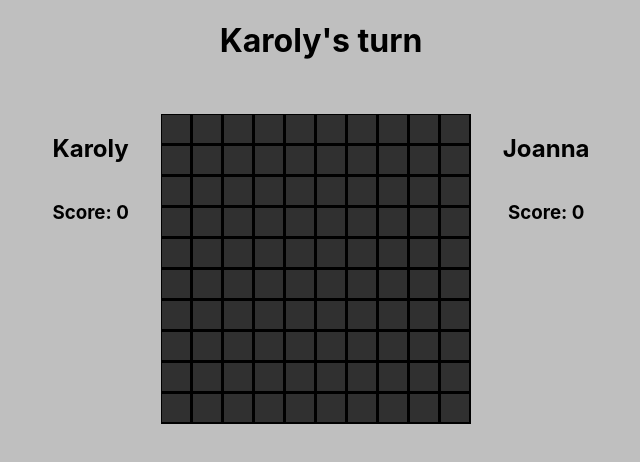
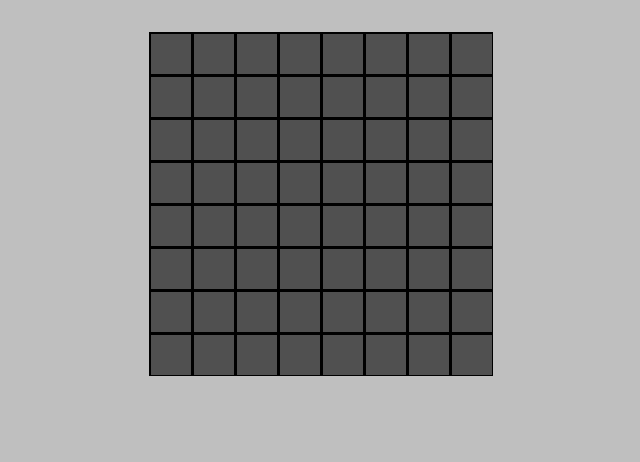
Before and after one commit to Karoly-Git/amoba, a React (Create React App) app: page / in a window 1280 px wide. Shown: the top 462 px of the page, without its empty margins (319-959 px from the left). Built offline with nearby package versions, Linux system fonts and the light colour scheme.

Commit message:
Fixing checkWin function error, deleting other branches

```diff
--- a/src/App.js
+++ b/src/App.js
@@ -1,238 +1,106 @@
 import React, { useState } from 'react';
 import './css/App.css'
 
-const GRID_WIDTH = 10;
-const GRID_HEIGHT = 10;
-const P1_COLOR = 'yellow';
-const P2_COLOR = 'red';
+const GRID_WIDTH = 8;
+const GRID_HEIGHT = 8;
+const P1_COLOR = 'red';
+const P2_COLOR = 'blue';
 const WIN_LIMIT = 3;
 
 function App() {
-  let rows = new Array(GRID_HEIGHT).fill(null);
-  let cols = new Array(GRID_WIDTH).fill(null);
 
-  const [player, setPlayer] = useState(1);
-  const [names, setNames] = useState({ nameOne: 'Karoly', nameTwo: 'Joanna' });
-  const [scores, setScores] = useState({ playerOne: 0, playerTwo: 0 });
+  const [activePlayer, setActivePlayer] = useState(1);
 
-  const [grid, setGrid] = useState(Array.from({ length: GRID_HEIGHT }, () => new Array(GRID_WIDTH).fill(null)));
+  // Step-1, generate table
+  // Step-2: Generate board
+  // Step-3: Click handling
+  // Step-4: Check if there is winner
+
+  // #1
+  const [table, setTable] = useState(new Array(GRID_HEIGHT).fill().map(() => new Array(GRID_WIDTH).fill(0)));
+
+  //console.table(table);
+
+  // #4
+  const checkWin = (coordinateX, coordinateY, player) => {
+    let countHorizontal = 0;
+    let countVertical = 0;
+
+    let x = coordinateX;
+    let y = coordinateY;
+
+    // Horizontal check
+    while (table[y][x] === player) {
+      x++;
+      countHorizontal++;
+    }
+
+    x = coordinateX - 1;
+    while (table[y][x] === player) {
+      x--;
+      countHorizontal++;
+    }
+
+    // Vertical check
+    y = coordinateY;
+    while (table[y] && table[y][coordinateX] === player) {
+      y++;
+      countVertical++;
+    }
+
+    y = coordinateY - 1;
+    while (table[y] && table[y][coordinateX] === player) {
+      y--;
+      countVertical++;
+    }
+
+    console.log('----------------', 'Horizontal:', countHorizontal, 'Vertical:', countVertical);
+  };
 
 
-  function winnerCheckHorizontal(coordinateX, coordinateY, playerNumber, gridWidth = GRID_WIDTH, winLimit = WIN_LIMIT) {
-    let count = 0;
-    let y = coordinateY;
-    // Right check
-    for (let x = coordinateX; x < gridWidth; x++) {
-      if (grid[y][x] === playerNumber) {
-        count++;
-      } else {
-        break;
-      }
+  // #3
+  const handleClick = (e) => {
+    let childId = e.target.getAttribute('data-child-id');
+    let child = document.getElementById(`${childId}`);
+
+    // Get position in the table
+    let x = Number(childId[0]);
+    let y = Number(childId[1]);
+    //console.log(x, y);
+    if (table[y][x] !== 0) {
+      console.log('Sorry, cannot chose this!')
+    } else {
+      child.style.display = 'flex';
+      child.style.backgroundColor = activePlayer === 1 ? P1_COLOR : P2_COLOR;
+      setActivePlayer(oldPlayer => oldPlayer === 1 ? 2 : 1);
+
+      // Clone new table
+      let newTable = [...table];
+      newTable[y][x] = activePlayer === 1 ? 1 : 2;
+      //console.table(newTable);
+      // Set table
+      setTable(oldTable => oldTable = [...newTable]);
+
+      //console.table(newTable);
+
+      checkWin(x, y, activePlayer);
     }
-    if (count >= winLimit) {
-      console.log(`Player-${playerNumber} won!`);
-      let newScores = { ...scores };
-      if (playerNumber === 1) {
-        newScores.playerOne++;
-      }
-      if (playerNumber === 2) {
-        newScores.playerTwo++;
-      }
-      setScores(oldScores => oldScores = { ...newScores });
-      //console.log(newScores);
-      return;
-    }
-
-    // Left check
-    for (let x = coordinateX - 1; x >= 0; x--) {
-      if (grid[y][x] === playerNumber) {
-        count++;
-      } else {
-        break;
-      }
-    }
-    if (count >= winLimit) {
-      console.log(`Player-${playerNumber} won!`);
-      let newScores = { ...scores };
-      if (playerNumber === 1) {
-        newScores.playerOne++;
-      }
-      if (playerNumber === 2) {
-        newScores.playerTwo++;
-      }
-      setScores(oldScores => oldScores = { ...newScores });
-      //console.log(newScores);
-      return;
-    }
-  }
-
-  function winnerCheckVertical(coordinateX, coordinateY, playerNumber, gridWidth = GRID_WIDTH, winLimit = WIN_LIMIT) {
-    let count = 0;
-    let x = coordinateX;
-    // Up check
-    for (let y = coordinateY; y >= 0; y--) {
-      if (grid[y][x] === playerNumber) {
-        count++;
-      } else {
-        break;
-      }
-    }
-    if (count >= winLimit) {
-      console.log(`Player-${playerNumber} won!`);
-      return;
-    }
-
-    // Down check
-    for (let y = coordinateY + 1; y < GRID_HEIGHT; y++) {
-      if (grid[y][x] === playerNumber) {
-        count++;
-      } else {
-        break;
-      }
-    }
-    if (count >= winLimit) {
-      console.log(`Player-${playerNumber} won!`);
-      return;
-    }
-  }
-
-  function winnerCheckDiagonal(coordinateX, coordinateY, playerNumber, gridWidth = GRID_WIDTH, winLimit = WIN_LIMIT) {
-    let count = 0;
-    let x = coordinateX;
-    let y = coordinateY;
-    // Up-Right
-    while (x < GRID_WIDTH && y >= 0) {
-      if (grid[y][x] === playerNumber) {
-        count++;
-      } else {
-        break;
-      }
-      if (count >= winLimit) {
-        console.log(`Player-${playerNumber} won!`);
-        return;
-      }
-      x++;
-      y--;
-    }
-    // Down-Left
-    x = coordinateX - 1;
-    y = coordinateY + 1;
-    while (x >= 0 && y < GRID_HEIGHT) {
-      if (grid[y][x] === playerNumber) {
-        count++;
-      } else {
-        break;
-      }
-      if (count >= winLimit) {
-        console.log(`Player-${playerNumber} won!`);
-        return;
-      }
-      x--;
-      y++;
-    }
-    // Up-Left
-    x = coordinateX - 1;
-    y = coordinateY - 1;
-    while (x >= 0 && y >= 0) {
-      if (grid[y][x] === playerNumber) {
-        count++;
-      } else {
-        break;
-      }
-      if (count >= winLimit) {
-        console.log(`Player-${playerNumber} won!`);
-        return;
-      }
-      x--;
-      y--;
-    }
-    // Down-Right
-    x = coordinateX + 1;
-    y = coordinateY + 1;
-    while (x < GRID_WIDTH && y < GRID_HEIGHT) {
-      if (grid[y][x] === playerNumber) {
-        count++;
-      } else {
-        break;
-      }
-      if (count >= winLimit) {
-        console.log(`Player-${playerNumber} won!`);
-        return;
-      }
-      x++;
-      y++;
-    }
-
-  }
-
-  const handleClick = (e) => {
-    const x = parseInt(e.target.getAttribute('data-x'));
-    const y = parseInt(e.target.getAttribute('data-y'));
-
-    if (grid[y][x] === null) {
-      const newGrid = [...grid];
-      newGrid[y][x] = player;
-      setGrid(newGrid);
-    }
-
-    //console.table(grid);
-
-    winnerCheckHorizontal(x, y, 1);
-    winnerCheckHorizontal(x, y, 2);
-
-    winnerCheckVertical(x, y, 1);
-    winnerCheckVertical(x, y, 2);
-
-    winnerCheckDiagonal(x, y, 1);
-    winnerCheckDiagonal(x, y, 2);
-
-
-    let isUsed = e.target.getAttribute('data-used-by');
-
-    if (!isUsed) e.target.setAttribute('data-used-by', player === 1 ? 2 : 1);
-
-    if (player === 1 && !isUsed) {
-      e.target.style.backgroundColor = P1_COLOR;
-      //console.log(P1_COLOR, `x: ${x}`, `y: ${y}`);
-    } else if (player === 2 && !isUsed) {
-      e.target.style.backgroundColor = P2_COLOR;
-      //console.log(P2_COLOR, `x: ${x}`, `y: ${y}`);
-    } else {
-      console.log('Sorry, cell is aleady occupied!')
-    }
-
-    if (!isUsed) {
-      setPlayer(oldPlayer => oldPlayer === 1 ? 2 : 1)
-    }
-  }
+  };
 
   return (
     <div className="App">
-      <h1>{player === 1 ? "Karoly's turn" : "Joanna's turn"}</h1>
       <div className='container'>
-        <div className='player-house'>
-          <h2>{names.nameOne}</h2>
-          <h3>Score: {scores.playerOne}</h3>
-        </div>
-        <div className='table'>
-          {rows.map((row, rowIndex) => (
-            <div className="row" key={rowIndex}>
-              {cols.map((col, colIndex) => (
-                <div
-                  className='cell'
-                  data-x={colIndex}
-                  data-y={rowIndex}
-                  data-used-by={undefined}
-                  onClick={handleClick}
-                  key={colIndex}>
+        {/* #2 */}
+        <div className='board'>
+          {table.map((row, rowIndex) => (
+            <div className='row' key={rowIndex}>
+              {row.map((col, colIndex) => (
+                <div className='cell' key={colIndex} data-child-id={`${colIndex}${rowIndex}`} onClick={handleClick}>
+                  <div className='disk' id={`${colIndex}${rowIndex}`}>{colIndex}{rowIndex}</div>
                 </div>
               ))}
             </div>
           ))}
-        </div>
-        <div className='player-house'>
-          <h2>{names.nameTwo}</h2>
-          <h3>Score: {scores.playerTwo}</h3>
         </div>
       </div>
     </div>
--- a/src/css/App.css
+++ b/src/css/App.css
@@ -18,29 +18,33 @@ body {
   align-items: center;
   padding: 0 2rem;
 }
-.App .container .table {
+.App .container .board {
   display: flex;
   flex-direction: column;
   align-items: center;
   background-color: black;
 }
-.App .container .table .row {
+.App .container .board .row {
   display: flex;
 }
-.App .container .table .row .cell {
+.App .container .board .row .cell {
   margin: 1.5px;
   background-color: rgb(125, 44, 44);
-  background-color: rgb(48, 48, 48);
+  background-color: rgb(80, 80, 80);
   display: flex;
   align-items: center;
   justify-content: center;
-  width: 1.75rem;
-  height: 1.75rem;
+  width: 2.5rem;
+  height: 2.5rem;
   cursor: pointer;
 }
-.App .container .table .row .cell .disk {
-  width: 100%;
-  height: 100%;
+.App .container .board .row .cell .disk {
+  display: none;
+  justify-content: center;
+  align-items: center;
+  width: 70%;
+  height: 70%;
   border-radius: 50%;
-  background-color: blueviolet;
+  pointer-events: none;
+  color: white;
 }/*# sourceMappingURL=App.css.map */
--- a/src/css/App.scss
+++ b/src/css/App.scss
@@ -19,7 +19,7 @@ body {
       padding: 0 2rem;
     }
 
-    .table {
+    .board {
       display: flex;
       flex-direction: column;
       align-items: center;
@@ -31,19 +31,23 @@ body {
         .cell {
           margin: 1.5px;
           background-color: rgb(125, 44, 44);
-          background-color: rgb(48, 48, 48);
+          background-color: rgb(80, 80, 80);
           display: flex;
           align-items: center;
           justify-content: center;
-          width: 1.75rem;
-          height: 1.75rem;
+          width: 2.5rem;
+          height: 2.5rem;
           cursor: pointer;
 
           .disk {
-            width: 100%;
-            height: 100%;
+            display: none;
+            justify-content: center;
+            align-items: center;
+            width: 70%;
+            height: 70%;
             border-radius: 50%;
-            background-color: blueviolet;
+            pointer-events: none;
+            color: white;
           }
         }
       }
```
Also changed, not shown: 1 other file (tests, documents, lock files or other folders).
